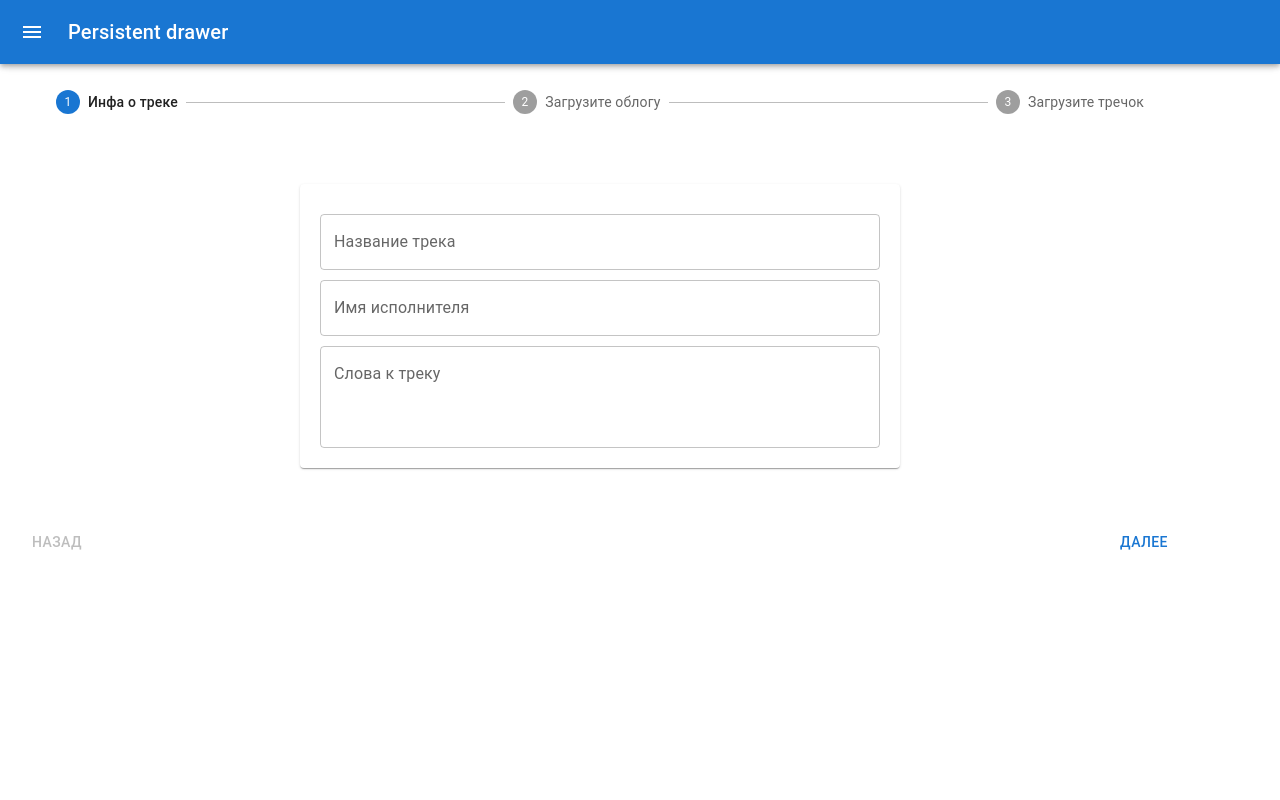
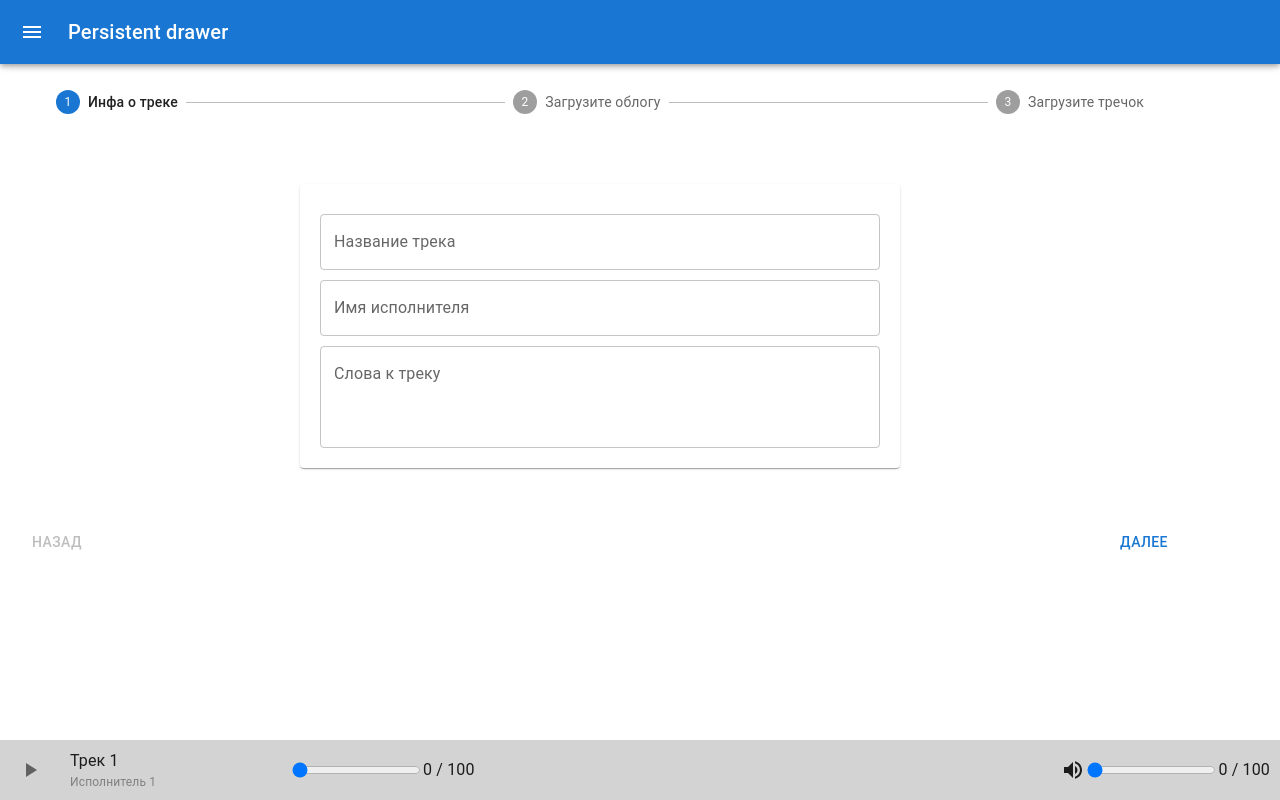
Before and after one commit to FallenStarrr/musical-platform, a Next.js app in the folder client/: page /tracks/create in a window 1280 px wide. Built offline with nearby package versions, Linux system fonts and the light colour scheme.

Commit message:
Volume controle components

```diff
--- /dev/null
+++ b/client/components/Player.tsx
@@ -0,0 +1,36 @@
+import { IconButton } from '@mui/material'
+import React from 'react'
+import styles from '../styles/Player.module.scss'
+import {Pause, PlayArrow } from '@mui/icons-material';
+import {ITrack} from '../types/track'
+import TrackProgress from './TrackProgress';
+import Grid from '@mui/material/Grid';
+import VolumeUpIcon from '@mui/icons-material/VolumeUp';
+
+const Player = () => {
+  const track : ITrack = {_id: '1', name: 'Трек 1', artist: 'Исполнитель 1', text: 'Текст', listens: 5, audio: 'http://localhost:5000/audio/mixkit-big-volcano-lava-bubble-burst-2448.wav', picture: 'http://localhost:5000/picture/70e029ec-b5a3-4822-81f3-67cb5743a7db.jpg', comments: []}
+
+  const active = false
+  return (
+    <div className={styles.player}>
+              <IconButton onClick={e => e.stopPropagation()}>
+                {active
+                    ? <Pause/>
+
+                    :
+                      <PlayArrow/>
+                    }
+            </IconButton>
+            <Grid container direction={'column'} style={{width: 200, margin: '0 20px'}}>
+                <div>{track.name}</div>
+                <div style={{fontSize: 12, color: 'gray'}}>{track.artist}</div>
+            </Grid>
+            <TrackProgress left={0} right={100} onChange={(e) =>({}) }/>
+            <VolumeUpIcon style={{marginLeft: 'auto'}}/>
+            <TrackProgress left={0} right={100} onChange={(e) =>({}) }/>
+
+    </div>
+  )
+}
+
+export default Player
--- /dev/null
+++ b/client/components/TrackProgress.tsx
@@ -0,0 +1,26 @@
+import React from 'react'
+
+interface TrackProgressProps {
+        left: number
+        right: number
+        onChange: (e) => void
+ }
+
+
+const TrackProgress: React.FC<TrackProgressProps> = ({
+  left, right, onChange
+}) => {
+  return (
+    <div style={{display: 'flex'}}>
+            <input type="range"
+                    min={left}
+                    max={right}
+                    value={left}
+                    onChange={onChange}
+            />
+            <div>{left} / {right}</div>
+    </div>
+  )
+}
+
+export default TrackProgress
--- a/client/layouts/MainLayout.tsx
+++ b/client/layouts/MainLayout.tsx
@@ -1,7 +1,7 @@
 import Navbar from '@/components/Navbar'
+import Player from '@/components/Player';
 import { Container } from '@mui/material';
 import React, {ReactNode} from 'react'
-
 interface ParentProps {
     children: ReactNode;
 }
@@ -14,6 +14,7 @@ const MainLayout: React.FC<ParentProps> = ({children}) => {
     <Container style={{margin: '90px 0'}}>
          {children}
     </Container>
+      <Player/>
     </>
   )
 }
--- a/client/package.json
+++ b/client/package.json
@@ -13,9 +13,14 @@
     "@emotion/styled": "^11.11.0",
     "@mui/icons-material": "^5.15.2",
     "@mui/material": "^5.15.2",
+    "@types/react-redux": "^7.1.33",
     "next": "14.0.4",
+    "next-redux-wrapper": "^8.1.0",
     "react": "^18",
     "react-dom": "^18",
+    "react-redux": "^9.0.4",
+    "redux": "^5.0.1",
+    "redux-thunk": "^3.1.0",
     "sass": "^1.69.5"
   },
   "devDependencies": {
--- /dev/null
+++ b/client/styles/Player.module.scss
@@ -0,0 +1,10 @@
+.player {
+  height: 60px;
+  width: 100%;
+  position: fixed;
+  bottom: 0;
+  display: flex;
+  align-items: center;
+  padding: 0 10px;
+  background-color: lightgray;
+}
```
Also changed, not shown: 1 other file (tests, documents, lock files or other folders).
